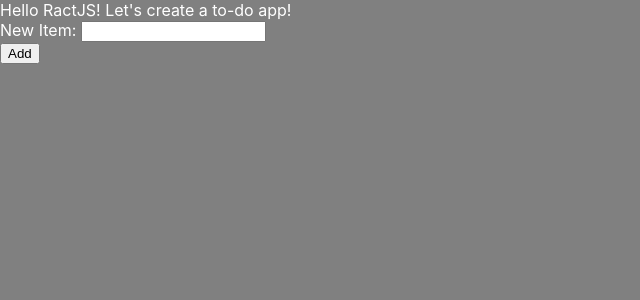
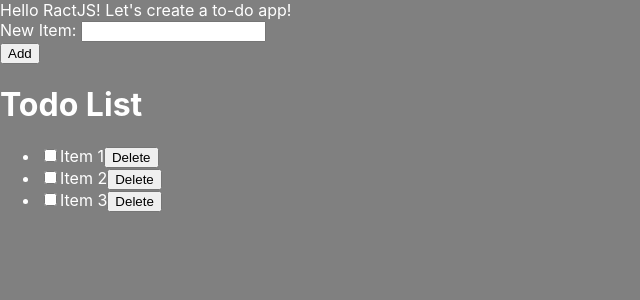
Before and after one commit to KarimCarl/moza, a React (Create React App) app: page / in a window 1280 px wide. Shown: the top 300 px of the page, without its empty margins (0-640 px from the left). Built offline with nearby package versions, Linux system fonts and the light colour scheme.

Commit message:
Created my list of items, and delete buttons

```diff
--- a/src/components/Form.js
+++ b/src/components/Form.js
@@ -17,7 +17,35 @@
           </form>
         </div>
 
+        {/* header of the todo list */}
+        <h1 className='header'>Todo List</h1>
 
+        {/* items in the todo list */}
+        <ul className='list'>
+          <li>
+            <label>
+              <input type='checkbox'/>
+              Item 1
+            </label>
+            <button className='btn btn-danger'>Delete</button>
+          </li>
+
+          <li>
+            <label>
+              <input type='checkbox'/>
+              Item 2
+            </label>
+            <button className='btn btn-danger'>Delete</button>
+          </li>
+
+          <li>
+            <label>
+              <input type='checkbox'/>
+              Item 3
+            </label>
+            <button className='btn btn-danger'>Delete</button>
+          </li>
+        </ul>
 
       </>
     )
```
